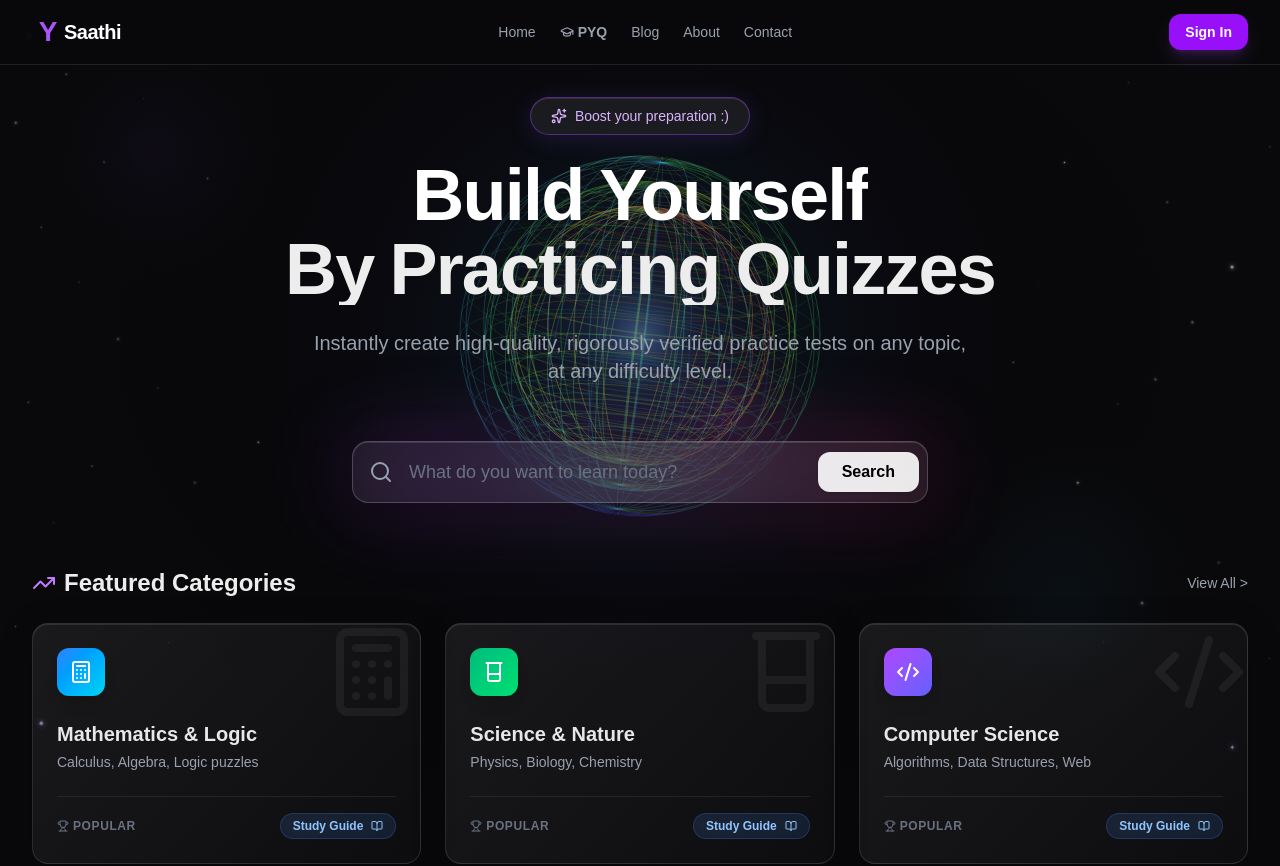
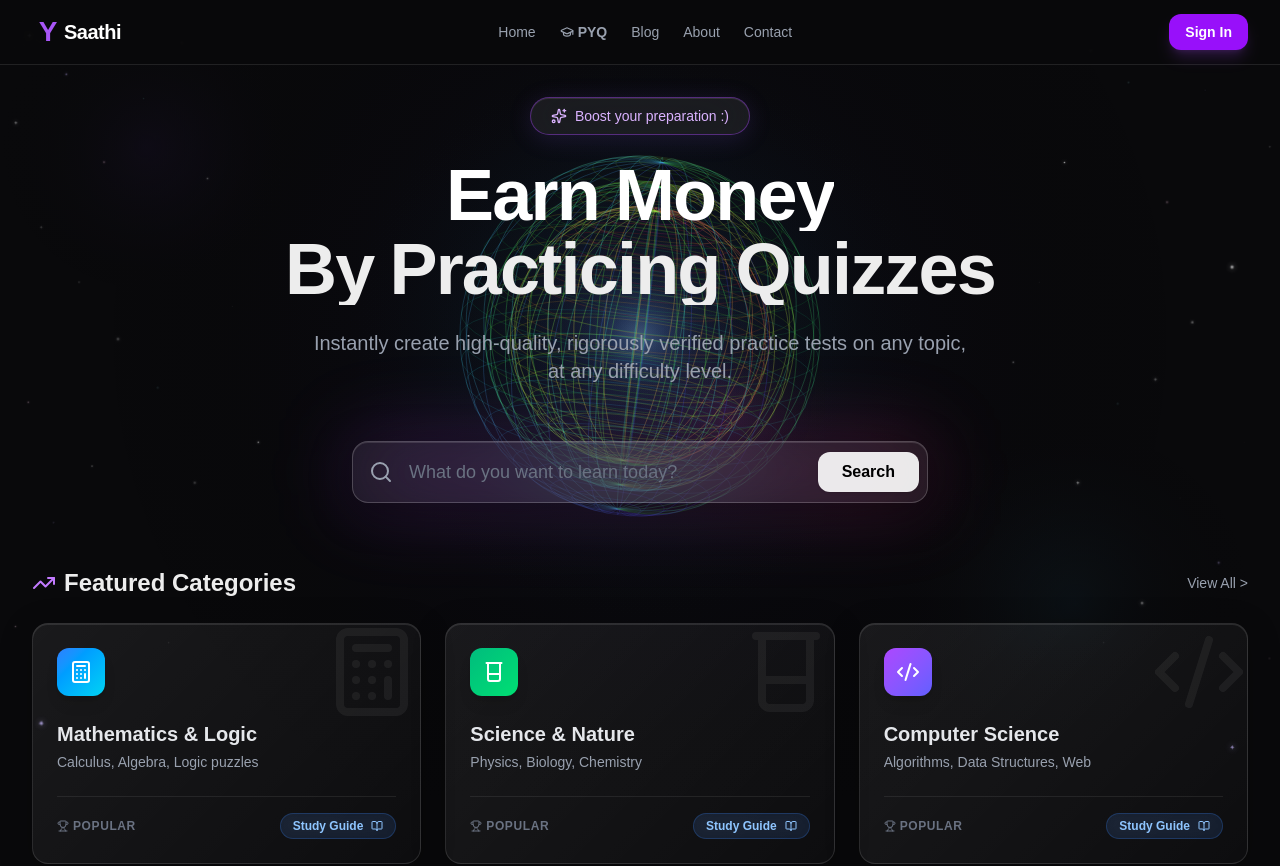
Before and after one commit to yoursaathicompany/YourSaathi, a Next.js app: page / in a window 1280 px wide. Shown: the top 866 px of the page. Built offline with nearby package versions, Linux system fonts and the light colour scheme; no server answers.

Commit message:
style: Update hero section text to 'Earn Money'

```diff
--- a/src/app/page.tsx
+++ b/src/app/page.tsx
@@ -44,7 +44,7 @@ export default function Home() {
             className="text-5xl md:text-7xl font-extrabold tracking-tight flex flex-col items-center gap-2 sm:gap-4"
           >
             <div className="overflow-hidden flex gap-3 md:gap-4 flex-wrap justify-center">
-              {['Build', 'Yourself'].map((word, i) => (
+              {['Earn', 'Money'].map((word, i) => (
                 <motion.span
                   key={`word1-${i}`}
                   variants={{
```
